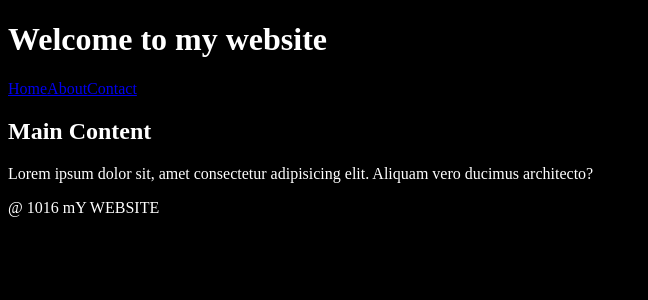
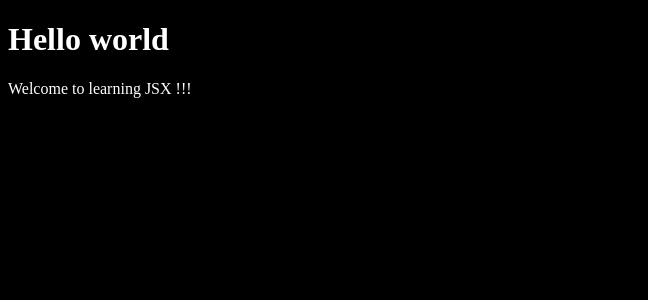
Before and after one commit to priyansudash1999/React-20-days-revision, a React (Vite) app in the folder 00_basics/: page / in a window 1280 px wide. Shown: the top 300 px of the page, without its empty margins (0-648 px from the left). Built offline with nearby package versions, Linux system fonts and the light colour scheme.

Commit message:
3rd challenge

```diff
--- a/00_basics/src/App.jsx
+++ b/00_basics/src/App.jsx
@@ -3,13 +3,12 @@ import Greet from "./components/Greet";
 import MainComponents from "./components/MainComponents";
 import Footer from "./components/Footer";
 import Header from "./components/Header";
+import WelcomeMessage from "./components/WelcomeMessage";
 
 const App = () => {
   return (
     <div>
-      <Header />
-      <MainComponents />
-      <Footer />
+      <WelcomeMessage />
     </div>
   );
 };
--- /dev/null
+++ b/00_basics/src/components/WelcomeMessage.jsx
@@ -0,0 +1,12 @@
+import React from "react";
+
+const WelcomeMessage = () => {
+  return (
+    <div>
+      <h1>Hello world</h1>
+      <p>Welcome to learning JSX !!!</p>
+    </div>
+  );
+};
+
+export default WelcomeMessage;
```
